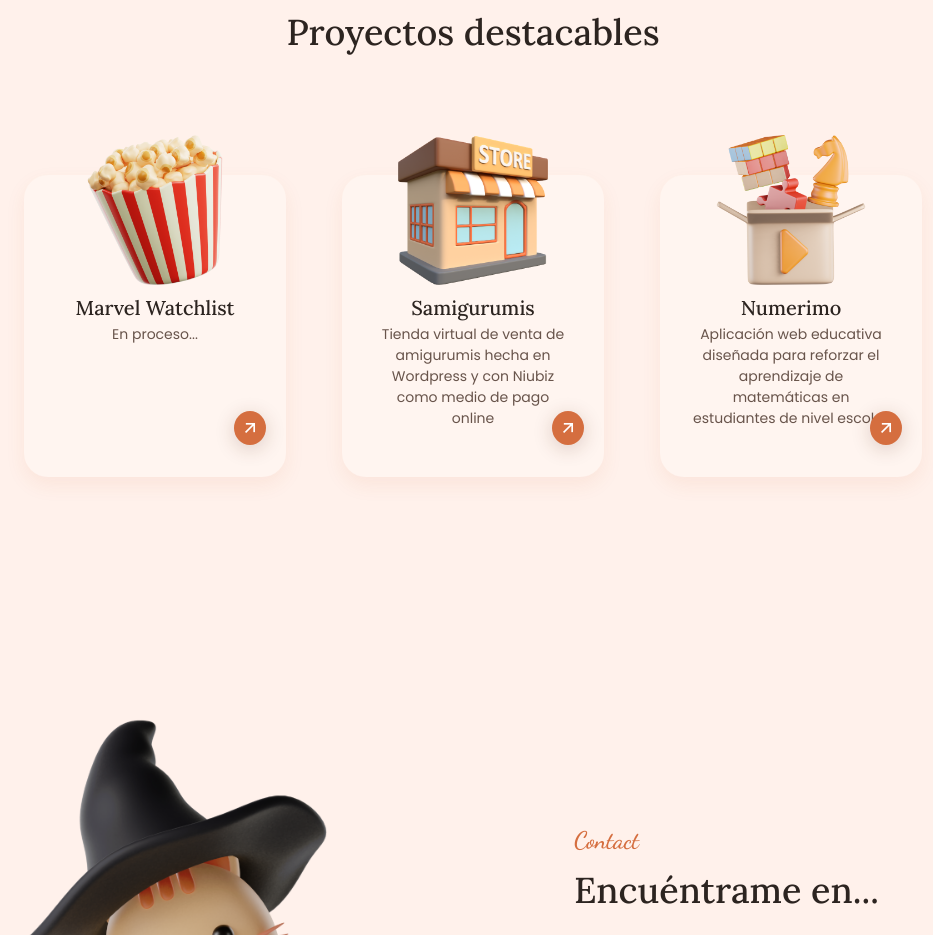
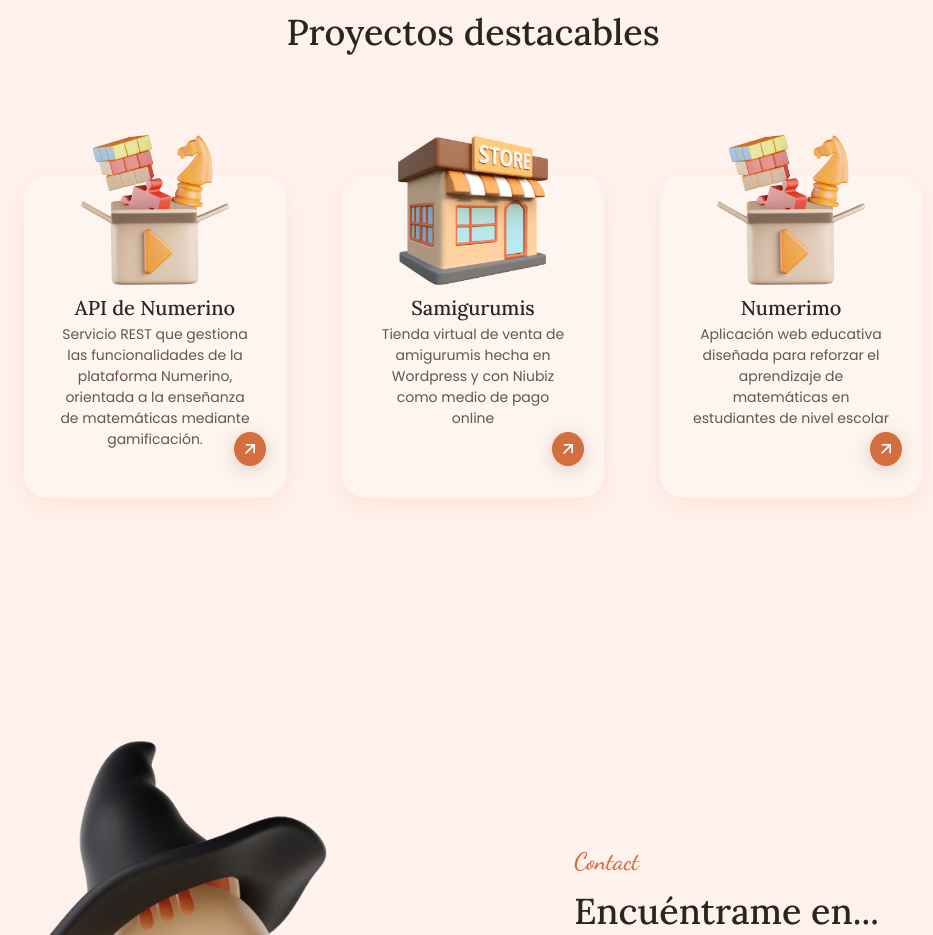
Before and after one commit to asofialf/sofia-website, a plain HTML site: page index.html in a window 1280 px wide. Shown: the part 1881-2816 px from the top of the page, without its empty margins (167-1100 px from the left). Drawn offline with nearby package versions, Linux system fonts and the light colour scheme.

Commit message:
Actualizar index.html

```diff
--- a/index.html
+++ b/index.html
@@ -109,10 +109,10 @@
             <h2 class="section__title">Proyectos destacables</h2>
             <div class="project__container container grid">
                 <article class="project__card">
-                    <img src="assets/img/marvel.png" alt="Marvel Watchlist image" class="project__img">
-                    <h3 class="project__name">Marvel Watchlist</h3>
-                    <span class="project__description">En proceso...</span>
-                    <button class="project__button">
+                    <img src="assets/img/game.png" alt="Marvel Watchlist image" class="project__img">
+                    <h3 class="project__name">API de Numerino</h3>
+                    <span class="project__description">Servicio REST que gestiona las funcionalidades de la plataforma Numerino, orientada a la enseñanza de matemáticas mediante gamificación.</span>
+                    <button class="project__button" onclick="window.open('https://services-production-3f9a.up.railway.app/api/swagger-ui/index.html', '_blank')">
                         <i class="ri-arrow-right-up-line"></i>
                     </button>
                 </article>
@@ -128,7 +128,7 @@
                     <img src="assets/img/game.png" alt="Memory Game image" class="project__img">
                     <h3 class="project__name">Numerimo</h3>
                     <span class="project__description">Aplicación web educativa diseñada para reforzar el aprendizaje de matemáticas en estudiantes de nivel escolar</span>
-                    <button class="project__button" onclick="window.open('https://numerino-school.netlify.app/login', '_blank')">
+                    <button class="project__button" onclick="window.open('https://numerino-school.netlify.app/welcome', '_blank')">
                         <i class="ri-arrow-right-up-line"></i>
                     </button>
                 </article>
```
